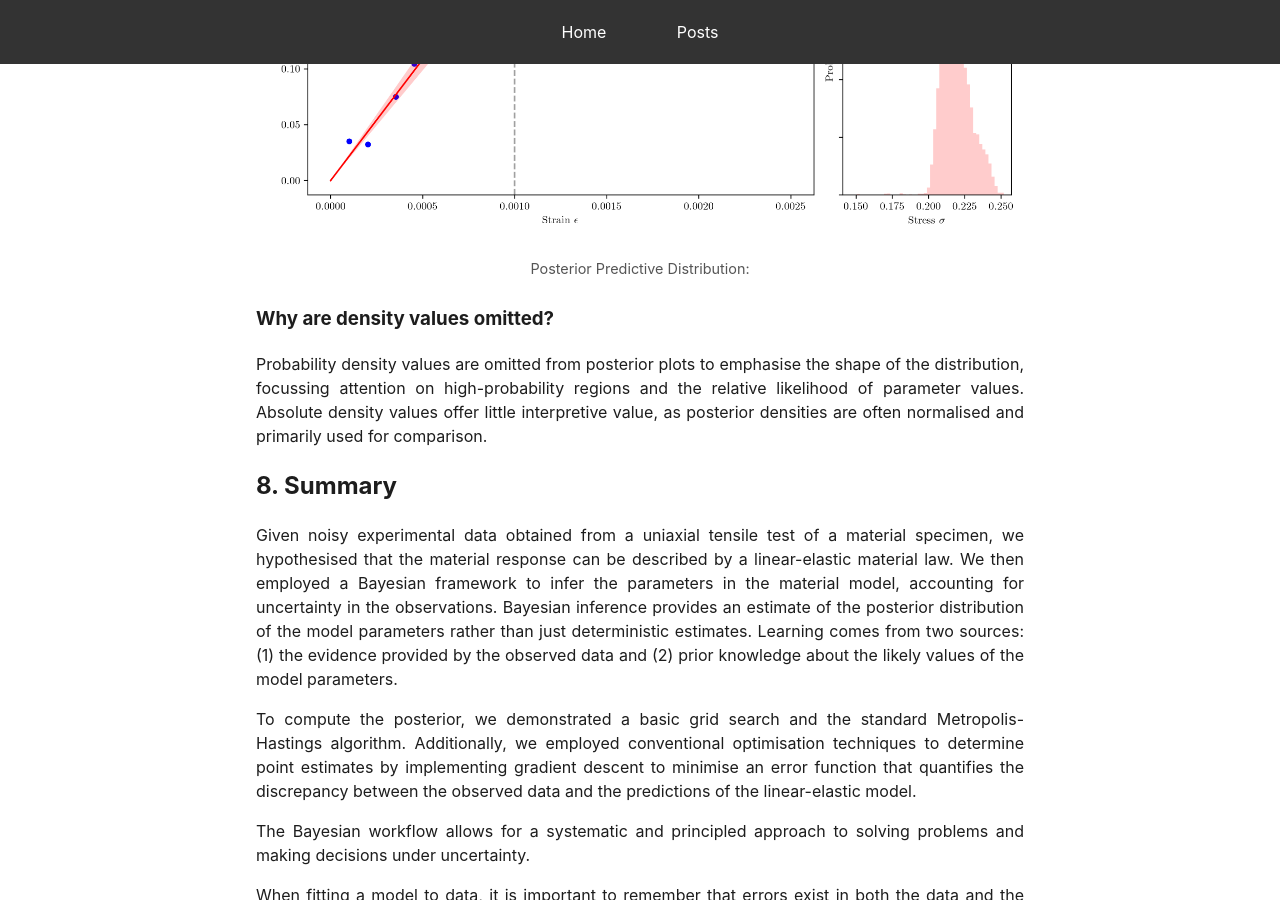
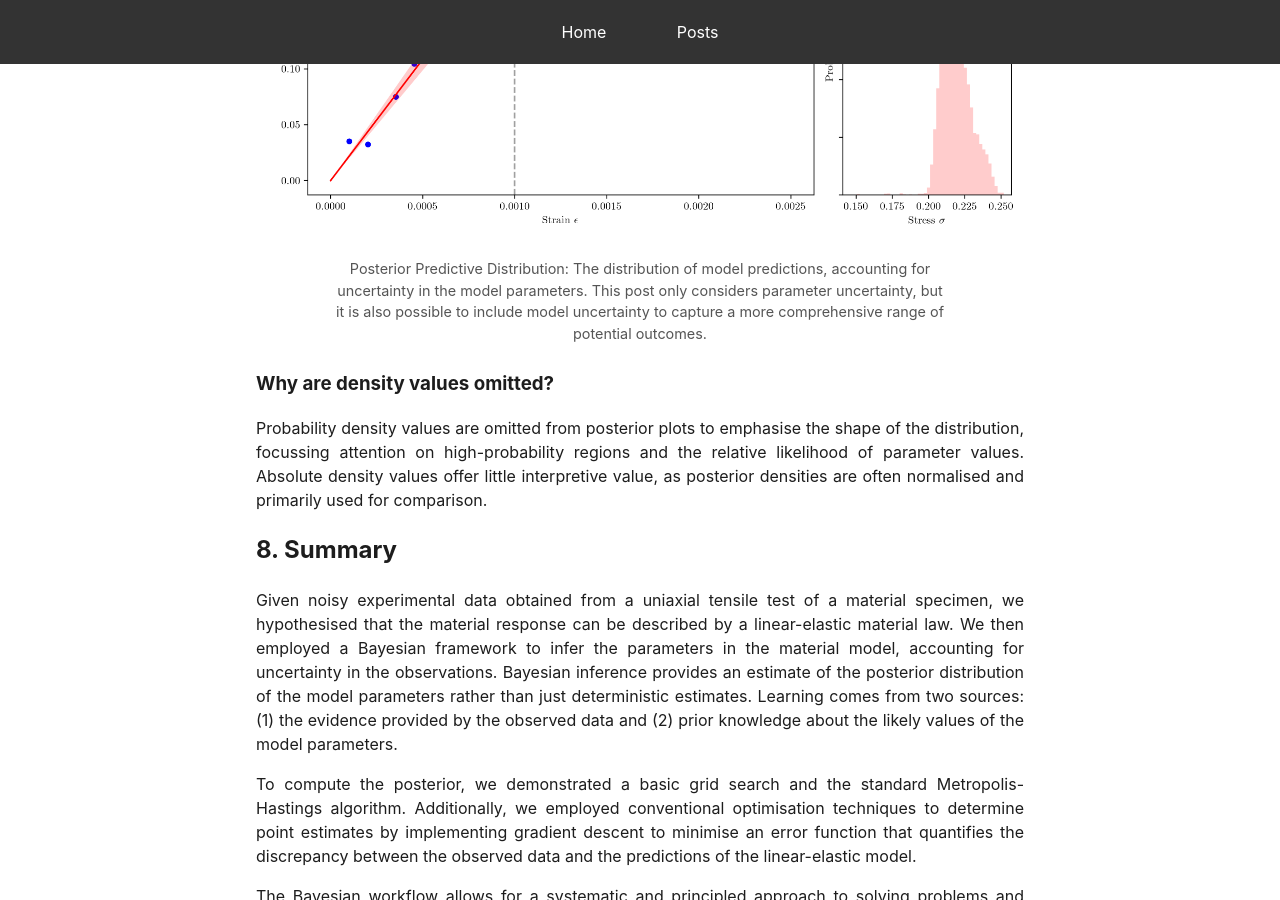
Before and after one commit to mark-hobbs/mark-hobbs.github.io, a Jekyll site: the page built from _posts/2024-12-02-bayesian-inference.md, in a window 1280 px wide and 900 px high, scrolled down 9397 px. Built offline with Jekyll 4.4.1, drawn with Linux system fonts in a browser that asks for light colours; formulas are drawn with MathJax 3.

Commit message:
General updates

```diff
--- a/_posts/2024-12-02-bayesian-inference.md
+++ b/_posts/2024-12-02-bayesian-inference.md
@@ -189,7 +189,7 @@
 <figure>
   <img src="/assets/images/posterior-predictive-distribution.png" alt="Posterior Predictive Distribution">
   <figcaption>
-    Posterior Predictive Distribution:
+    Posterior Predictive Distribution: The distribution of model predictions, accounting for uncertainty in the model parameters. This post only considers parameter uncertainty, but it is also possible to include model uncertainty to capture a more comprehensive range of potential outcomes.
   </figcaption>
 </figure>
 
```
